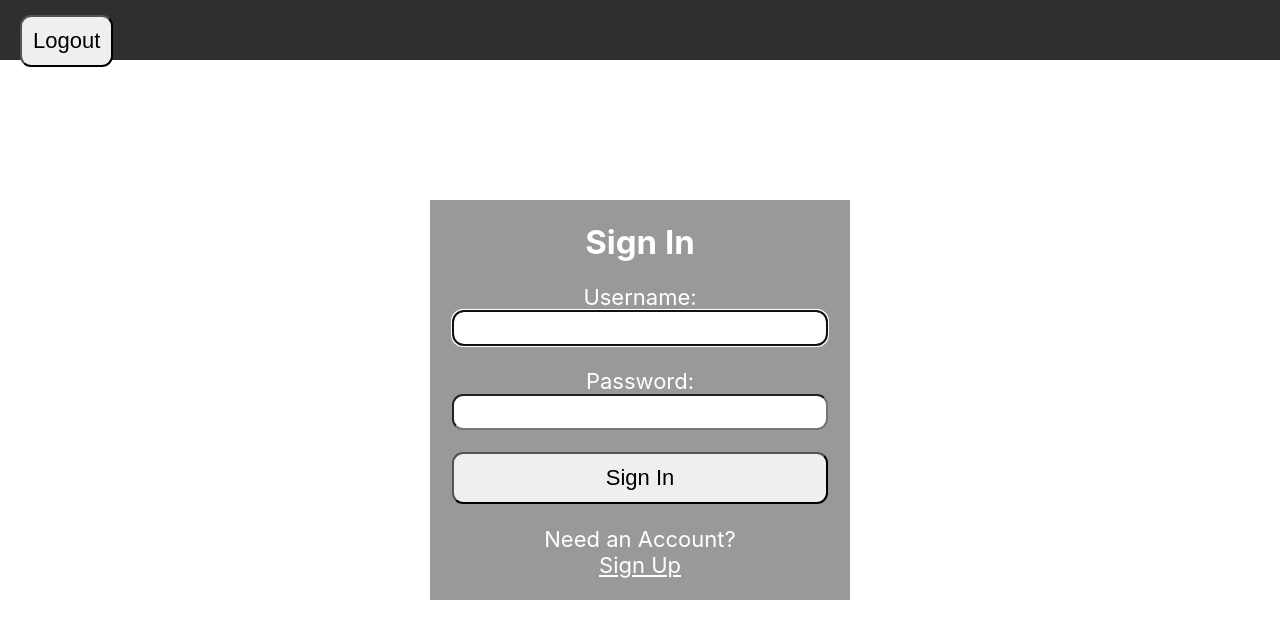
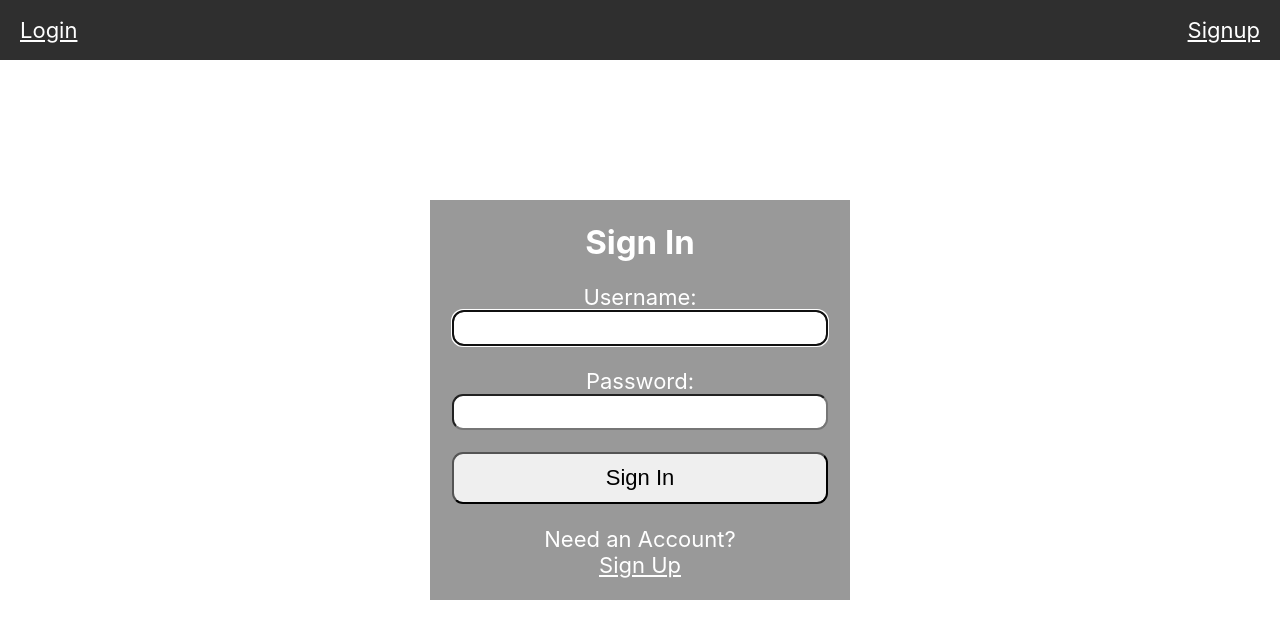
Before and after one commit to Dancodes92/JetSearch, a React (Create React App) app in the folder client/: page /login in a window 1280 px wide. Shown: the top 638 px of the page. Built offline with nearby package versions, Linux system fonts and the light colour scheme.

Commit message:
fixed logout bug and access token undefined

```diff
--- a/client/src/components/Login.js
+++ b/client/src/components/Login.js
@@ -39,7 +39,8 @@ const Login = () => {
       );
       console.log(JSON.stringify(response?.data));
       //console.log(JSON.stringify(response));
-      const accessToken = response?.data?.accessToken;
+      const accessToken = response?.data?.token;
+      console.log("acces token", accessToken);
       setAuth({ email, pwd, accessToken });
       setEmail("");
       setPwd("");
--- a/client/src/components/Navbar.js
+++ b/client/src/components/Navbar.js
@@ -1,31 +1,29 @@
-import { faLongArrowAltUp } from "@fortawesome/free-solid-svg-icons";
-import React, { useState } from "react";
 import { Link } from "react-router-dom";
-import { useNavigate } from "react-router-dom";
 import useAuth from "../hooks/useAuth";
+import { Outlet, useNavigate } from "react-router-dom";
 
 function Navbar() {
   // display a login / signup button if not logged in, if logged in display a logout button remove
   const { auth, setAuth } = useAuth();
+  const navigate = useNavigate();
 
-  console.log(auth)
+  const handleLogout = () => {
+    window.localStorage.removeItem("accessToken");
+    setAuth({});
+    navigate("/login");
+  };
+
+  console.log(auth);
 
   //if auth is an empty object, then the user is not logged in and we display the login button and the signup button.
   //if auth is not an empty object, then the user is logged in and we display the logout button.
+  const user = auth.email;
 
   return (
     <>
-   {auth ? (
+      {user ? (
         <nav>
-       <button
-       onClick={() => {
-        window.localStorage.removeItem("token");
-        setAuth(false);
-       }
-        }
-        >
-        Logout
-        </button>
+          <button onClick={handleLogout}>Logout</button>
         </nav>
       ) : (
         <nav>
```
Lines whose indentation alone changed are shown as unchanged.
